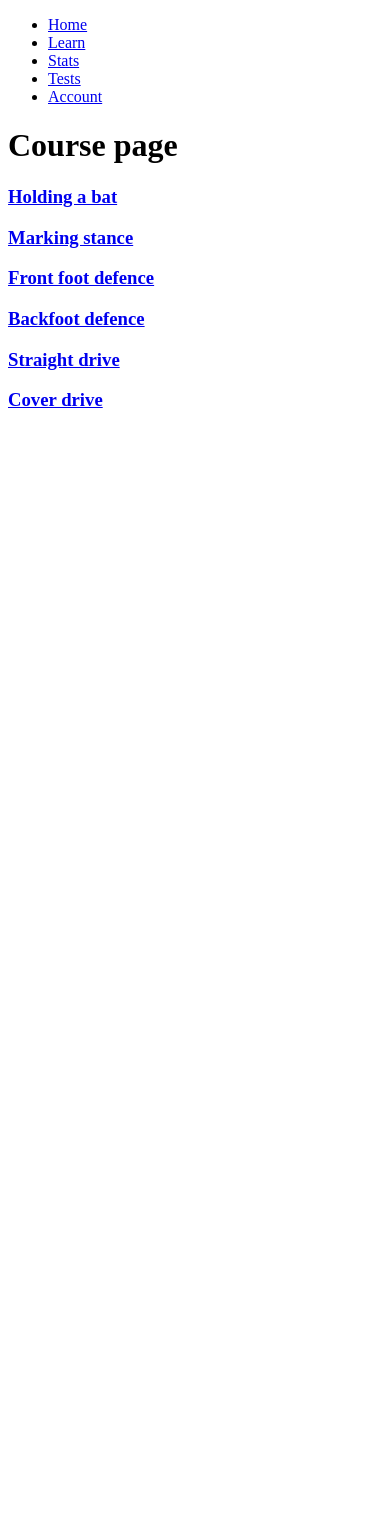
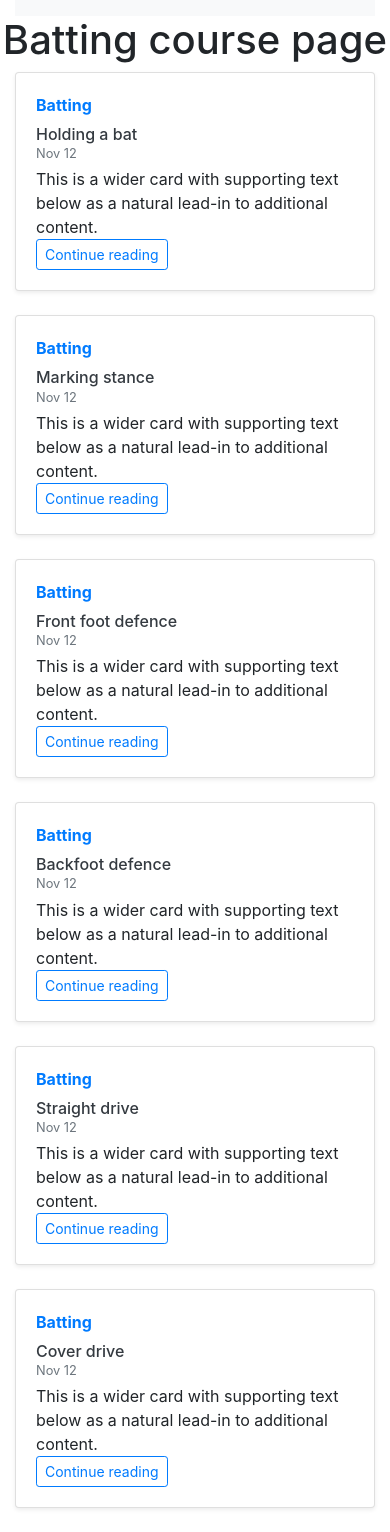
Before and after one commit to venkatmanisai/cricademy, a Django app: page /learn/1/ in a window 390 px wide. Before the commit the page ends 408 px from the top, so only its background shows below. Run offline with Django 3.2, Linux system fonts and the light colour scheme; data comes from the database, SQL or seed files in the repository; some libraries are stand-ins or nearby versions.

Commit message:
added git ignore file

```diff
--- a/learn/urls.py
+++ b/learn/urls.py
@@ -4,7 +4,7 @@ from . import views
 app_name = 'learn'
 
 urlpatterns = [
-    path('', views.index, name=app_name),
+    path('', views.learn_index, name='learn_index'),
     path('<course_id>/', views.course_page, name='course_page'),
     path('<course_id>/<skill_id>/', views.skill_page, name='skill_page'),
 ]
--- a/learn/views.py
+++ b/learn/views.py
@@ -3,7 +3,7 @@ from django.http import HttpResponse
 from . models import Course, Skillcategory, Skill, Videocategory, Video, Challenge
 
 
-def index(request):
+def learn_index(request):
 	courses = Course.objects.all()
 	return render(request,'learn/learn.html', {'courses': courses})
 
--- a/templates/learn/course_page.html
+++ b/templates/learn/course_page.html
@@ -1,8 +1,28 @@
 {% extends 'studiocricket/base.html' %}
 {% block body %}
-<h1>Course page</h1>
-{% for skill in skills %}
+<h1 style="text-align: center;">{{skills.0.course}} course page</h1>
+<!-- {% for skill in skills %}
 	<h3><a href='{% url 'learn:skill_page' skill.course.id skill.id %}'>{{ skill.skill_name }}</a></h3>
-{% endfor %}
+{% endfor %} -->
+<div class="container">
+	<div class="row">
+		{% for skill in skills %}
+	   <div class="col-md-6">
+		  <div class="card flex-md-row mb-4 shadow-sm h-md-250">
+			 <div class="card-body d-flex flex-column align-items-start">
+				<strong class="d-inline-block mb-2 text-primary">{{skill.course}}</strong>
+				<h6 class="mb-0">
+				   <a class="text-dark" href="{% url 'learn:skill_page' skill.course.id skill.id %}">{{ skill.skill_name }}</a>
+				</h6>
+				<div class="mb-1 text-muted small">Nov 12</div>
+				<p class="card-text mb-auto">This is a wider card with supporting text below as a natural lead-in to additional content.</p>
+				<a class="btn btn-outline-primary btn-sm" role="button" href="{% url 'learn:skill_page' skill.course.id skill.id %}">Continue reading</a>
+			 </div>
+			 <img class="card-img-right flex-auto d-none d-lg-block" alt="Thumbnail [200x250]" src="//placeimg.com/250/250/arch" style="width: 200px; height: 250px;">
+		  </div>
+	   </div>
+	   {% endfor %}
+	</div>
+</div>
 
 {% endblock %}
--- a/templates/studiocricket/base.html
+++ b/templates/studiocricket/base.html
@@ -1,29 +1,50 @@
 <!DOCTYPE html>
 <html lang="en">
 <head>
-	<div>
-		<nav>
-			<ul>
-				<li>
-					<a href='{% url 'home:home' %}'>Home</a>
+<!-- Required meta tags -->
+<meta charset="utf-8">
+<meta name="viewport" content="width=device-width, initial-scale=1, shrink-to-fit=no">
+
+<!-- Bootstrap CSS -->
+<link rel="stylesheet" href="https://stackpath.bootstrapcdn.com/bootstrap/4.4.1/css/bootstrap.min.css" integrity="sha384-Vkoo8x4CGsO3+Hhxv8T/Q5PaXtkKtu6ug5TOeNV6gBiFeWPGFN9MuhOf23Q9Ifjh" crossorigin="anonymous">
+
+<script >
+
+</script>
+</head>
+<body>
+	<div class="container-fluid">
+	<nav class="navbar navbar-expand-lg navbar-light bg-light">
+		<div class="collapse navbar-collapse" id="navbarNav">
+			<ul class="navbar-nav">
+				<li class="nav-item">
+					<a class="nav-link" href='{% url 'home:home' %}'>Home</a>
 				</li>
-				<li>
-					<a href='/learn/'>Learn</a>
+				<li class="nav-item">
+					<a class="nav-link" href='{% url 'learn:learn_index' %}'>Learn</a>
 				</li>
-				<li>
-					<a href='{% url 'stats:stats_index' %}'>Stats</a>
+				<li class="nav-item">
+					<a class="nav-link" href='{% url 'stats:stats_index' %}'>Stats</a>
 				</li>
-				<li>
-					<a href='#'>Tests</a>
+				<li class="nav-item">
+					<a class="nav-link" href='#'>Tests</a>
 				</li>
-				<li>
-					<a href='#'>Account</a>
+				<li class="nav-item">
+					<a class="nav-link" href='#'>Account</a>
 				</li>
 			</ul>
-		</nav>
+		</div>
+	</nav>
 	</div>
-</head>
-<body>
+
 	{% block body %}
-    {% endblock %}
+	{% endblock %}
+
+
+	<!-- Optional JavaScript -->
+    <!-- jQuery first, then Popper.js, then Bootstrap JS -->
+    <script src="https://code.jquery.com/jquery-3.4.1.slim.min.js" integrity="sha384-J6qa4849blE2+poT4WnyKhv5vZF5SrPo0iEjwBvKU7imGFAV0wwj1yYfoRSJoZ+n" crossorigin="anonymous"></script>
+    <script src="https://cdn.jsdelivr.net/npm/popper.js@1.16.0/dist/umd/popper.min.js" integrity="sha384-Q6E9RHvbIyZFJoft+2mJbHaEWldlvI9IOYy5n3zV9zzTtmI3UksdQRVvoxMfooAo" crossorigin="anonymous"></script>
+    <script src="https://stackpath.bootstrapcdn.com/bootstrap/4.4.1/js/bootstrap.min.js" integrity="sha384-wfSDF2E50Y2D1uUdj0O3uMBJnjuUD4Ih7YwaYd1iqfktj0Uod8GCExl3Og8ifwB6" crossorigin="anonymous"></script>
+
 </body>
```
Also changed, not shown: 1 other file.
